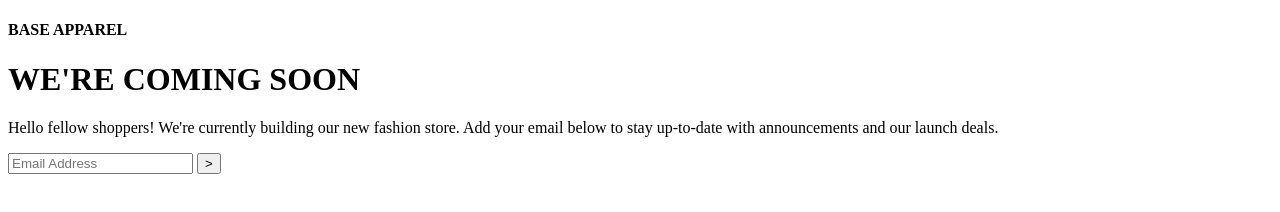
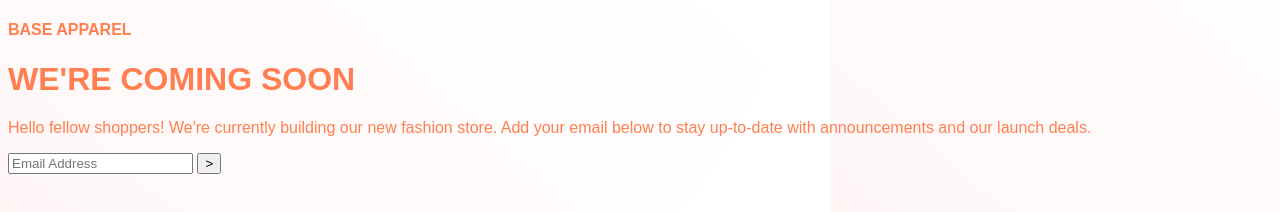
Before and after one commit to CBrown407/Base-Apparel-Form, a plain HTML site: page index.html in a window 1280 px wide. Drawn offline with Linux system fonts and the light colour scheme.

Commit message:
initial styles

```diff
--- a/index.html
+++ b/index.html
@@ -5,6 +5,7 @@
     <meta http-equiv="X-UA-Compatible" content="IE=edge">
     <meta name="viewport" content="width=device-width, initial-scale=1.0">
     <title>Base Apparel Form</title>
+    <link rel="stylesheet" href="./styles.css">
 </head>
 <body>
     <div>
--- /dev/null
+++ b/styles.css
@@ -0,0 +1,5 @@
+body {
+    background-image: url(./images/bg-pattern-desktop.svg);
+    color: coral;
+font-family: Arial, Helvetica, sans-serif;
+}
```
Also changed, not shown: images/bg-pattern-desktop.svg (added).
